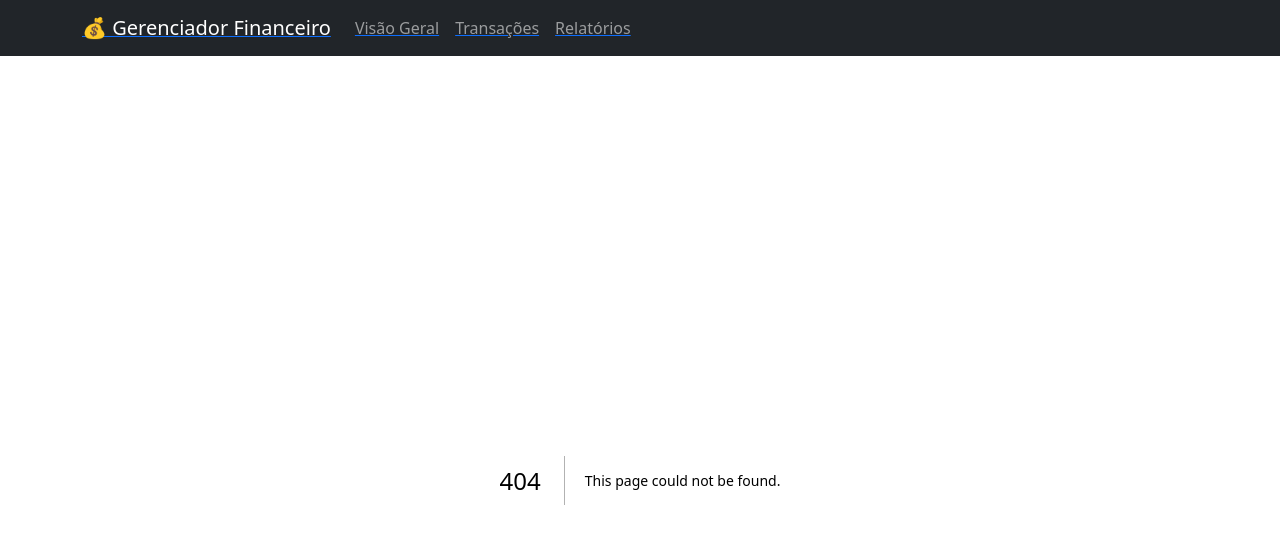
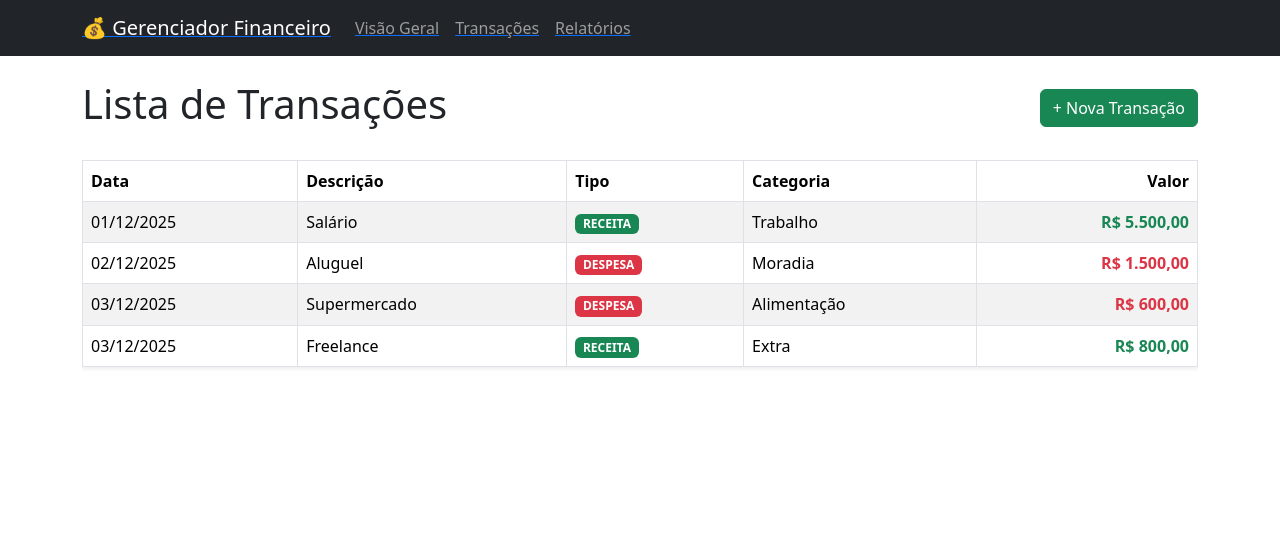
Before and after one commit to PatricAugusto/App-de-Gerenciamento-Financeiro-Web, a Next.js app: page /transactions in a window 1280 px wide. Before the commit this address had no page. Shown: the top 544 px of the page. Built offline with nearby package versions, Linux system fonts and the light colour scheme.

Commit message:
feat(transactions): Criação da página e tabela de transações

```diff
--- /dev/null
+++ b/src/app/transactions/page.js
@@ -0,0 +1,29 @@
+import React from 'react';
+import { Container, Button, Row, Col } from 'react-bootstrap';
+import TransactionsTable from '../../components/TransactionsTable';
+
+const TransactionsPage = () => {
+  return (
+    <Container className="p-0">
+      <Row className="align-items-center mb-4">
+        <Col>
+          <h1>Lista de Transações</h1>
+        </Col>
+        <Col className="text-end">
+
+          <Button variant="success">
+            + Nova Transação
+          </Button>
+        </Col>
+      </Row>
+
+      <Row>
+        <Col>
+          <TransactionsTable />
+        </Col>
+      </Row>
+    </Container>
+  );
+};
+
+export default TransactionsPage;
--- /dev/null
+++ b/src/components/TransactionsTable.js
@@ -0,0 +1,53 @@
+import React from 'react';
+import { Table, Badge } from 'react-bootstrap';
+
+const TransactionsTable = () => {
+
+    const transactions = [
+    { id: 1, date: '01/12/2025', description: 'Salário', type: 'receita', category: 'Trabalho', amount: 5500.00 },
+    { id: 2, date: '02/12/2025', description: 'Aluguel', type: 'despesa', category: 'Moradia', amount: 1500.00 },
+    { id: 3, date: '03/12/2025', description: 'Supermercado', type: 'despesa', category: 'Alimentação', amount: 600.00 },
+    { id: 4, date: '03/12/2025', description: 'Freelance', type: 'receita', category: 'Extra', amount: 800.00 },
+  ];
+
+  const formatCurrency = (amount) => {
+    return amount.toLocaleString('pt-BR', { style: 'currency', currency: 'BRL' });
+  };
+
+  const getBadgeVariant = (type) => {
+    return type === 'receita' ? 'success' : 'danger';
+  };
+
+  return (
+    <Table striped bordered hover responsive className="shadow-sm">
+      <thead>
+        <tr>
+          <th>Data</th>
+          <th>Descrição</th>
+          <th>Tipo</th>
+          <th>Categoria</th>
+          <th className="text-end">Valor</th>
+        </tr>
+      </thead>
+      <tbody>
+        {transactions.map((transaction) => (
+          <tr key={transaction.id}>
+            <td>{transaction.date}</td>
+            <td>{transaction.description}</td>
+            <td>
+              <Badge bg={getBadgeVariant(transaction.type)}>
+                {transaction.type.toUpperCase()}
+              </Badge>
+            </td>
+            <td>{transaction.category}</td>
+            <td className={`text-end fw-bold text-${getBadgeVariant(transaction.type)}`}>
+              {formatCurrency(transaction.amount)}
+            </td>
+          </tr>
+        ))}
+      </tbody>
+    </Table>
+  );
+};
+
+export default TransactionsTable;
```
